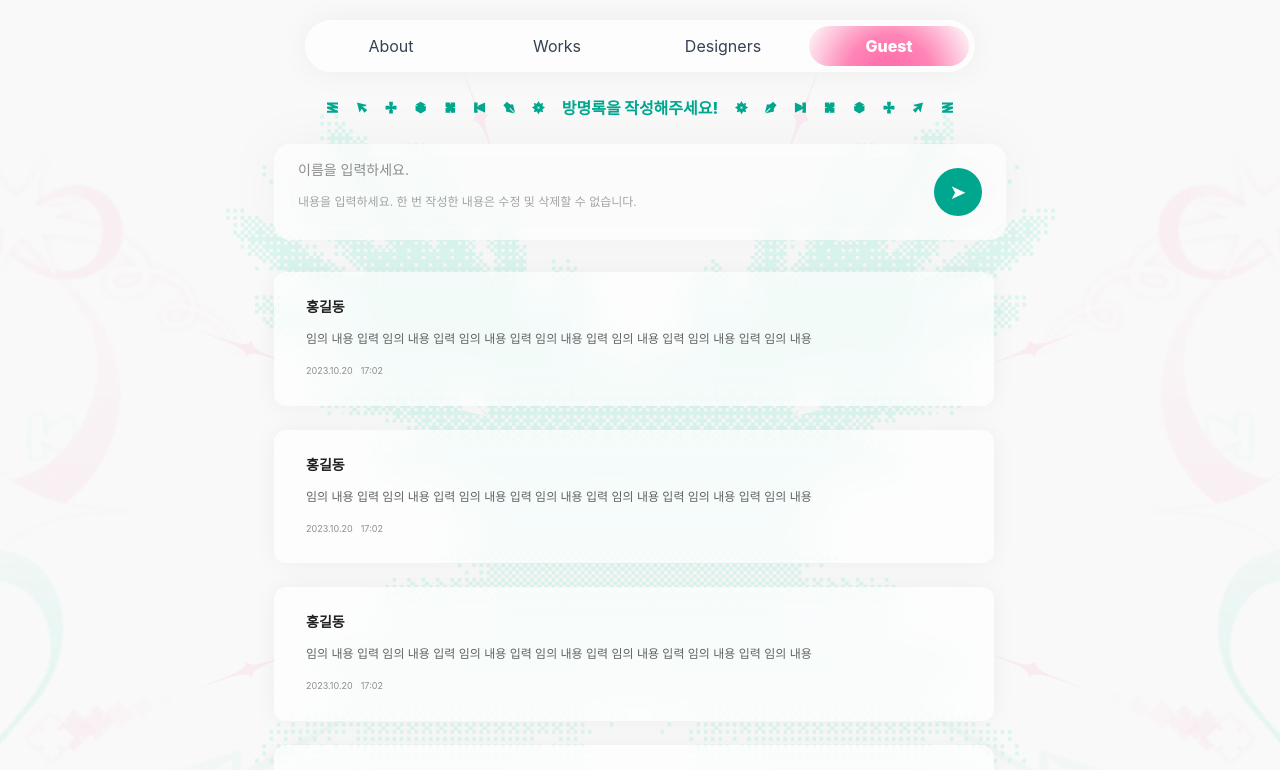
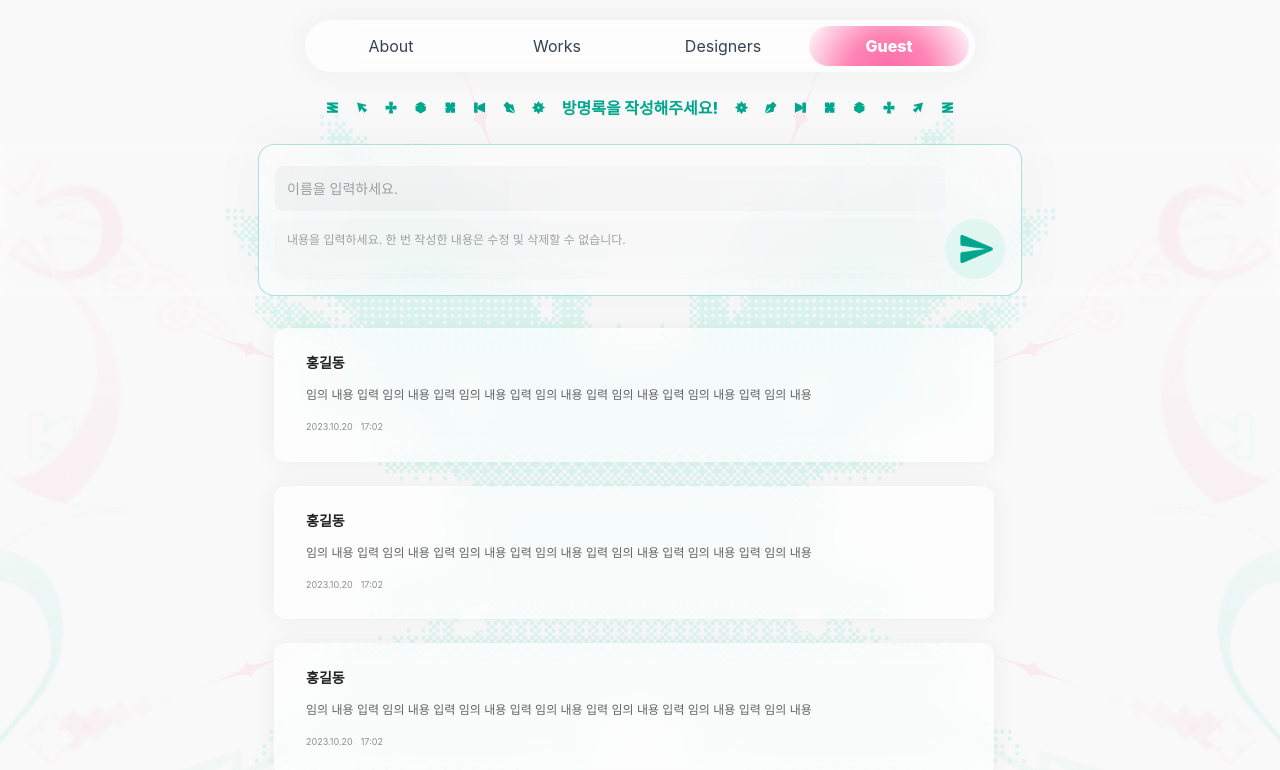
Before and after one commit to GCVD2025/GCVD-Frontend, a Next.js app: page /guest in a window 1280 px wide. Shown: the top 770 px of the page. Built offline with nearby package versions, Linux system fonts and the light colour scheme; a web font is replaced by a local one.

Commit message:
방명록 페이지의 입력 영역 디자인을 개선하고, 전송 버튼을 이미지로 변경하여 사용자 경험을 향상시킴. 새로운 전송 버튼 이미지를 추가함.

```diff
--- a/src/app/guest/page.tsx
+++ b/src/app/guest/page.tsx
@@ -39,24 +39,25 @@ export default function Guest() {
         </div>
 
         {/* 입력 영역: 두꺼운 라운드 바와 우측 전송 버튼 형태 */}
-        <section className="w-full flex items-center justify-center mb-8">
-          <div className="w-[732px] h-[96px] rounded-[16px] bg-white/70 backdrop-blur-[16px] drop-shadow-[0_0_24px_rgba(0,0,0,0.05)] px-6 py-4 flex items-center gap-4">
-            <div className="flex-1">
+        <section className="w-full flex items-center justify-center mb-8 shadow-[inset_0_0_24px_0_rgba(255,255,255,0.7)] ">
+          <div className="w-[764px] h-[152px] rounded-[16px] bg-white/60 backdrop-blur-[24px] drop-shadow-[0_0_24px_rgba(0,0,0,0.05)] p-4 flex items-end border-[1.5px] border-[#00A78E]/30">
+            <div className="flex-1 flex flex-col gap-2">
               <input
                 type="text"
                 placeholder="이름을 입력하세요."
-                className="w-full h-[32px] bg-transparent outline-none placeholder:text-[#20202080] text-[14px]"
+                className="w-full p-3 outline-none placeholder:text-[#20202066] text-[14px] rounded-[8px] text-semibold bg-[linear-gradient(90deg,rgba(0,0,0,0.03),rgba(0,0,0,0.01))]"
               />
               <textarea
                 placeholder="내용을 입력하세요. 한 번 작성한 내용은 수정 및 삭제할 수 없습니다."
-                className="w-full h-[32px] mt-2 bg-transparent resize-none outline-none placeholder:text-[#20202066] text-[12px]"
+                className="w-full p-3 resize-none outline-none placeholder:text-[#20202066] rounded-[8px] text-[12px] bg-[linear-gradient(90deg,rgba(0,0,0,0.013),rgba(0,0,0,0.009))]"
               />
             </div>
-            <button
-              aria-label="submit"
-              className="w-[48px] h-[48px] rounded-full bg-[#00A78E] flex items-center justify-center text-white text-[20px]"
-            >
-              ➤
+            <button aria-label="submit">
+              <img
+                src="/images/common/send_button.png"
+                alt="send"
+                className="w-[60px] h-[60px]"
+              />
             </button>
           </div>
         </section>
```
Also changed, not shown: public/images/common/send_button.png (added).
